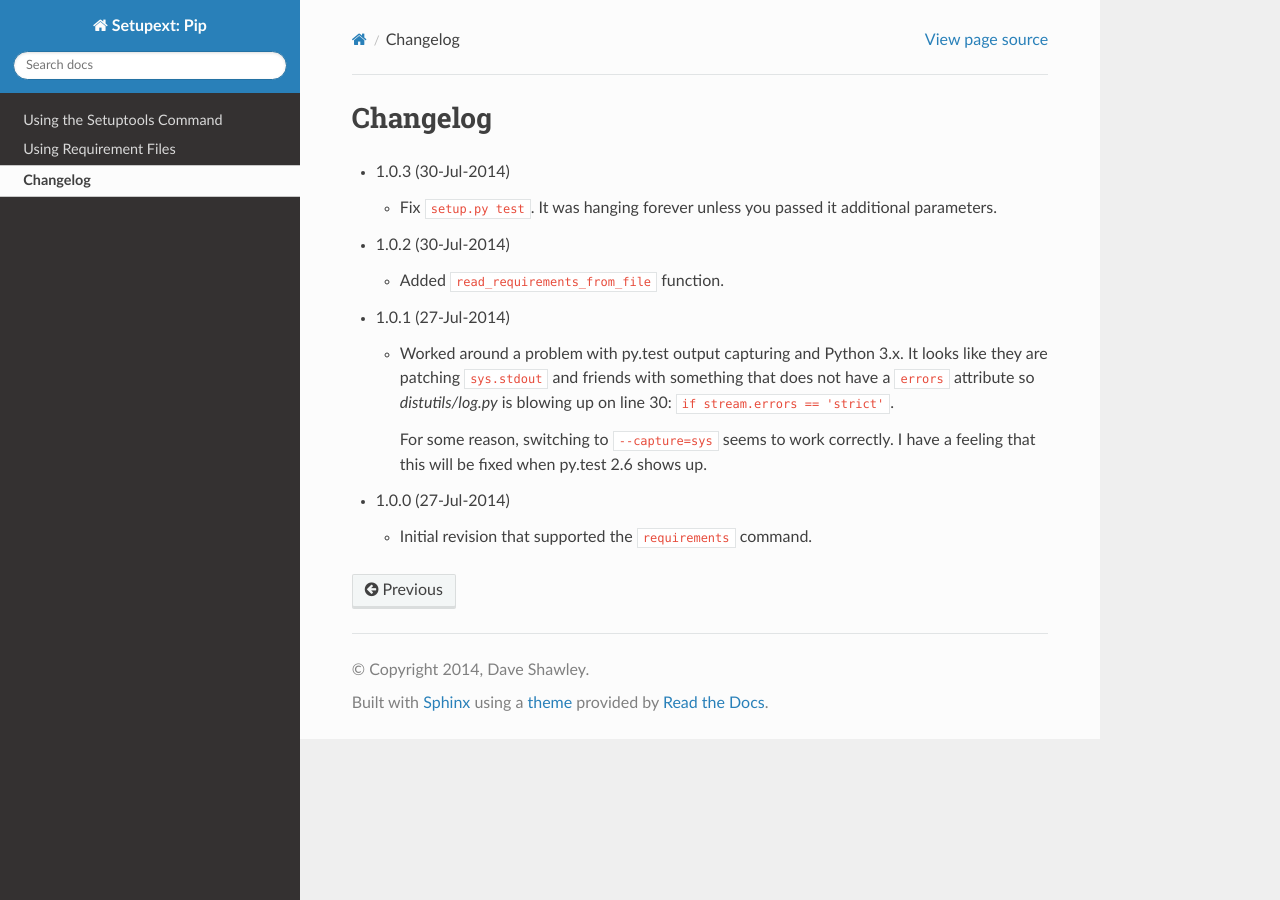
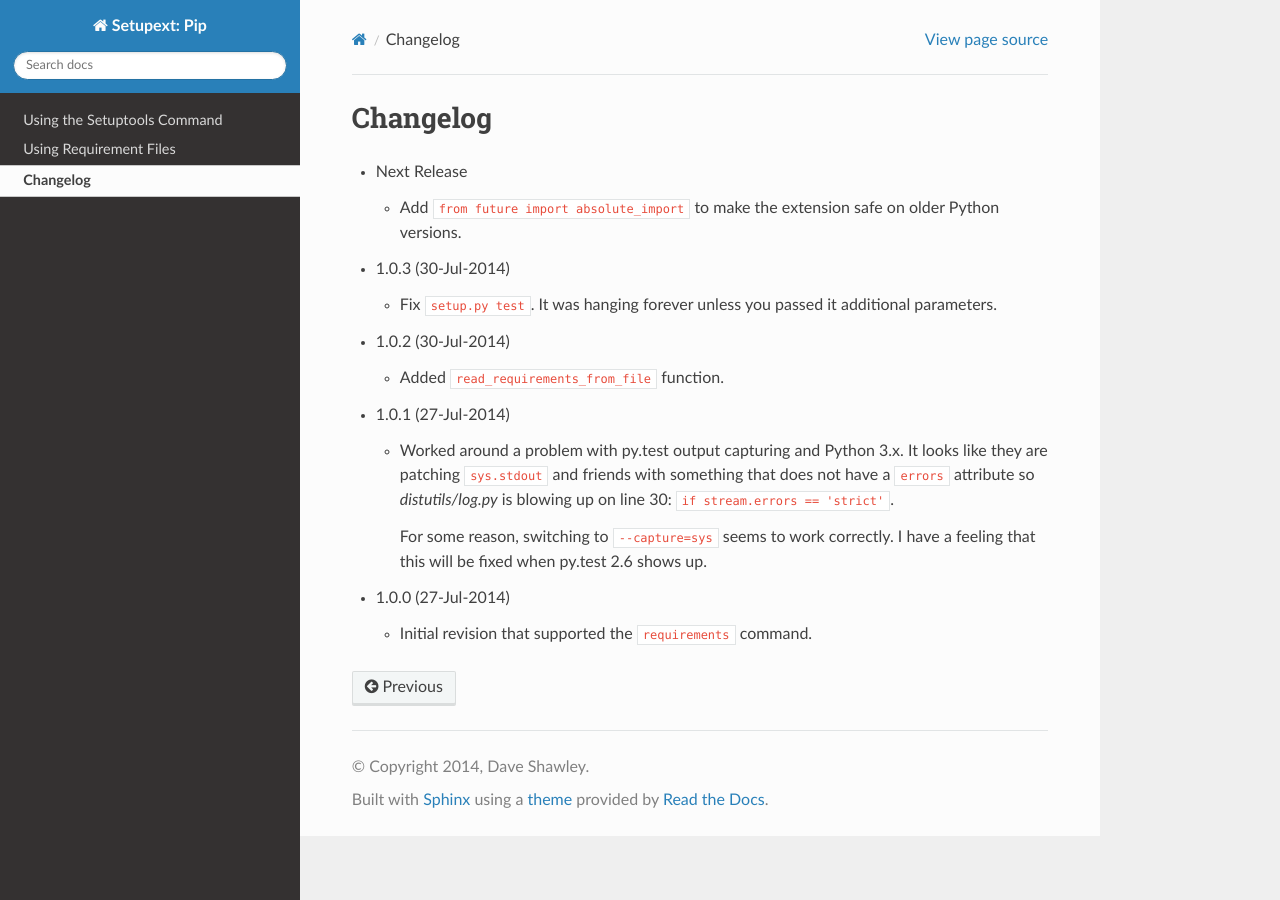
Before and after one commit to dave-shawley/setupext-pip, a Sphinx documentation site: the page built from doc/changelog.rst, in a window 1280 px wide. Built offline with Sphinx 7.4.7 and the Read the Docs theme 2.0.0, drawn with Linux system fonts in a browser that asks for light colours; the version number could not be read and is left out.

Commit message:
setupext.pip: Add absolute_import.
The `ImportError` guard around the `pip.commands.install` import
was hiding a subtle problem.  `from pip.commands` could refer to
the `setupext.pip` module when it is installed.

```diff
--- a/doc/changelog.rst
+++ b/doc/changelog.rst
@@ -1,5 +1,10 @@
 Changelog
 ---------
+
+* Next Release
+
+  - Add ``from future import absolute_import`` to make the extension
+    safe on older Python versions.
 
 * 1.0.3 (30-Jul-2014)
 
```
Also changed, not shown: 1 other file.
